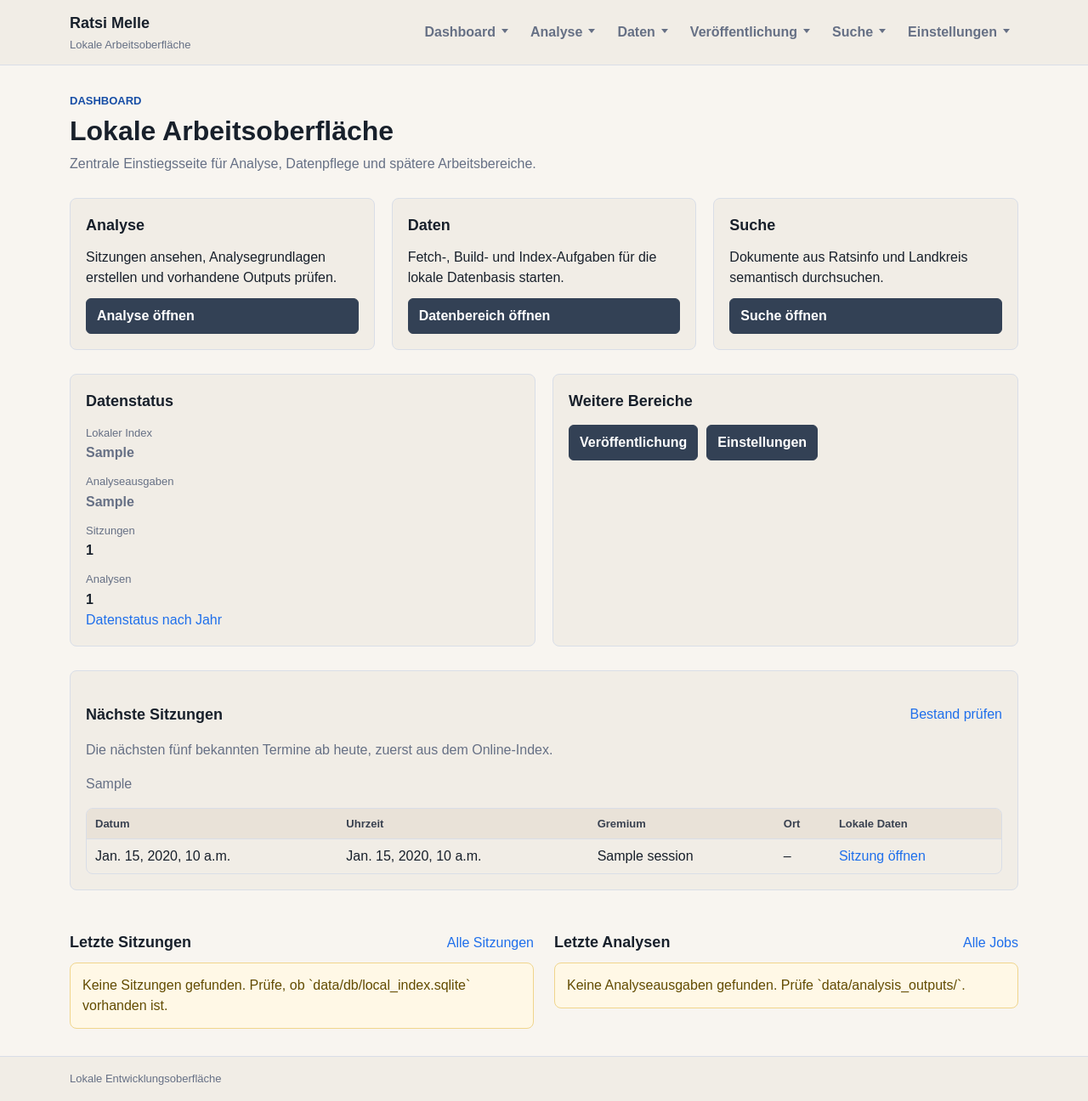
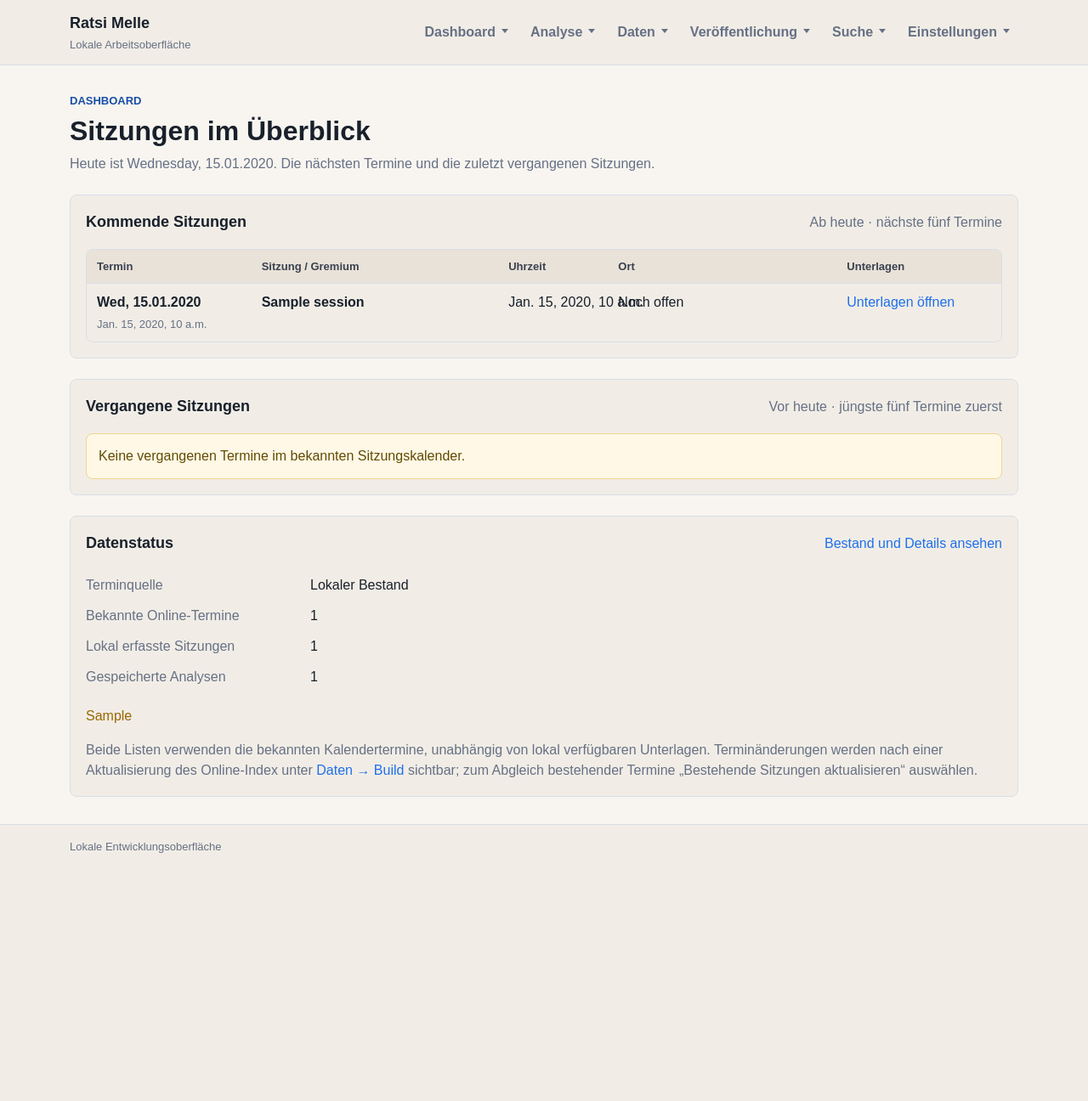
Before and after one commit to WehkingDiane/ratsi_melle, a Django app: template web/core/templates/core/dashboard.html in a window 1280 px wide. Shown: the whole page at 85% size. After the commit the page ends 1004 px from the top, so only its background shows below. Run offline with Django 5.2, Linux system fonts and the light colour scheme; the template is opened without the code that fills it: most values are stand-ins (such as "Sample title", 1, 10 or a date in 2020).

Commit message:
Focus the desktop dashboard on calendar sessions

```diff
--- a/web/core/static/core/css/layout.css
+++ b/web/core/static/core/css/layout.css
@@ -111,6 +111,99 @@
   grid-template-columns: minmax(230px, 0.34fr) minmax(0, 1fr);
 }
 
+/* The dashboard keeps calendar sections in a single desktop column. */
+.dashboard-flow {
+  display: flex;
+  flex-direction: column;
+  gap: 24px;
+}
+
+.dashboard-heading {
+  margin-bottom: 0;
+}
+
+.dashboard-section-heading {
+  display: flex;
+  align-items: baseline;
+  justify-content: space-between;
+  gap: 24px;
+  margin-bottom: 18px;
+}
+
+.dashboard-session-table {
+  table-layout: fixed;
+  width: 100%;
+}
+
+.dashboard-session-table th:first-child {
+  width: 18%;
+}
+
+.dashboard-session-table th:nth-child(2) {
+  width: 27%;
+}
+
+.dashboard-session-table th:nth-child(3) {
+  width: 12%;
+}
+
+.dashboard-session-table th:nth-child(4) {
+  width: 25%;
+}
+
+.dashboard-session-table td:nth-child(3) {
+  white-space: nowrap;
+}
+
+.dashboard-date time,
+.dashboard-relative {
+  display: block;
+}
+
+.dashboard-date time,
+.dashboard-meeting {
+  font-weight: 700;
+}
+
+.dashboard-relative {
+  color: var(--muted);
+  font-size: 13px;
+  margin-top: 4px;
+}
+
+.dashboard-relative-today {
+  color: var(--accent-strong);
+  font-weight: 700;
+}
+
+.dashboard-today {
+  background: #eef4ff;
+}
+
+.dashboard-summary dl {
+  margin: 0 0 16px;
+}
+
+.dashboard-summary dl > div {
+  display: flex;
+  gap: 24px;
+  padding: 6px 0;
+}
+
+.dashboard-summary dt {
+  color: var(--muted);
+  width: 240px;
+  flex-shrink: 0;
+}
+
+.dashboard-summary dd {
+  margin: 0;
+}
+
+.dashboard-summary > p:last-child {
+  margin-bottom: 0;
+}
+
 .section-title {
   align-items: center;
   display: flex;
--- a/web/core/templates/base.html
+++ b/web/core/templates/base.html
@@ -48,6 +48,7 @@
             <a href="{% url 'data_tools:service_fetch' %}">Fetch: Daten holen</a>
             <a href="{% url 'data_tools:service_build' %}">Build: Datenbank-Tools</a>
             <a href="{% url 'data_tools:service_vector' %}">Build: Vektorindex</a>
+            <a href="{% url 'data_tools:service_status_detail' %}">Datenstatus nach Jahr</a>
           </div>
         </div>
         <div class="nav-menu">
--- a/web/core/templates/core/dashboard.html
+++ b/web/core/templates/core/dashboard.html
@@ -3,89 +3,42 @@
 {% block title %}Dashboard - Ratsi Melle{% endblock %}
 
 {% block content %}
-<section class="page-heading">
+<div class="dashboard-flow">
+<header class="page-heading dashboard-heading">
   <p class="eyebrow">Dashboard</p>
-  <h1>Lokale Arbeitsoberfläche</h1>
-  <p>Zentrale Einstiegsseite für Analyse, Datenpflege und spätere Arbeitsbereiche.</p>
+  <h1>Sitzungen im Überblick</h1>
+  <p>Heute ist {{ today|date:"l, d.m.Y" }}. Die nächsten Termine und die zuletzt vergangenen Sitzungen.</p>
+</header>
+
+<section class="panel dashboard-section" aria-labelledby="upcoming-heading">
+  <div class="dashboard-section-heading">
+    <h2 id="upcoming-heading">Kommende Sitzungen</h2>
+    <span class="muted">Ab heute · nächste fünf Termine</span>
+  </div>
+  {% include "core/partials/dashboard_sessions.html" with sessions=upcoming_sessions empty_message="Keine kommenden Termine im bekannten Sitzungskalender. Das bedeutet nicht, dass keine weiteren Sitzungen geplant sind." %}
 </section>
 
-<section class="grid three-columns area-grid">
-  <article class="panel area-card">
-    <h2>Analyse</h2>
-    <p>Sitzungen ansehen, Analysegrundlagen erstellen und vorhandene Outputs prüfen.</p>
-    <a class="button secondary" href="{% url 'analysis:index' %}">Analyse öffnen</a>
-  </article>
-  <article class="panel area-card">
-    <h2>Daten</h2>
-    <p>Fetch-, Build- und Index-Aufgaben für die lokale Datenbasis starten.</p>
-    <a class="button secondary" href="{% url 'data_tools:index' %}">Datenbereich öffnen</a>
-  </article>
-  <article class="panel area-card">
-    <h2>Suche</h2>
-    <p>Dokumente aus Ratsinfo und Landkreis semantisch durchsuchen.</p>
-    <a class="button secondary" href="{% url 'search:index' %}">Suche öffnen</a>
-  </article>
+<section class="panel dashboard-section" aria-labelledby="past-heading">
+  <div class="dashboard-section-heading">
+    <h2 id="past-heading">Vergangene Sitzungen</h2>
+    <span class="muted">Vor heute · jüngste fünf Termine zuerst</span>
+  </div>
+  {% include "core/partials/dashboard_sessions.html" with sessions=recent_sessions empty_message="Keine vergangenen Termine im bekannten Sitzungskalender." %}
 </section>
 
-<section class="grid two-columns dashboard-status">
-  <article class="panel">
-    <h2>Datenstatus</h2>
-    <dl class="facts">
-      <div><dt>Lokaler Index</dt><dd class="{% if overview.local_index_exists %}status-ok{% else %}status-muted{% endif %}">{{ overview.local_index_path }}</dd></div>
-      <div><dt>Analyseausgaben</dt><dd class="{% if overview.analysis_outputs_exists %}status-ok{% else %}status-muted{% endif %}">{{ overview.analysis_outputs_path }}</dd></div>
-      <div><dt>Sitzungen</dt><dd>{{ overview.session_count }}</dd></div>
-      <div><dt>Analysen</dt><dd>{{ overview.analysis_count }}</dd></div>
-    </dl>
-    <a href="{% url 'data_tools:service_status_detail' %}">Datenstatus nach Jahr</a>
-  </article>
-  <article class="panel">
-    <h2>Weitere Bereiche</h2>
-    <div class="actions">
-      <a class="button secondary" href="{% url 'publishing:index' %}">Veröffentlichung</a>
-      <a class="button secondary" href="{% url 'settings_ui:index' %}">Einstellungen</a>
-    </div>
-  </article>
+<section class="panel dashboard-section dashboard-summary" aria-labelledby="status-heading">
+  <div class="dashboard-section-heading">
+    <h2 id="status-heading">Datenstatus</h2>
+    <a href="{% url 'data_tools:service_status_detail' %}">Bestand und Details ansehen</a>
+  </div>
+  <dl>
+    <div><dt>Terminquelle</dt><dd>{% if online_available %}Online-Index des Ratsinfo-Kalenders{% else %}Lokaler Bestand{% endif %}</dd></div>
+    <div><dt>Bekannte Online-Termine</dt><dd>{{ online_session_count|default_if_none:"Nicht verfügbar" }}</dd></div>
+    <div><dt>Lokal erfasste Sitzungen</dt><dd>{{ overview.session_count|default:"0" }}</dd></div>
+    <div><dt>Gespeicherte Analysen</dt><dd>{{ overview.analysis_count|default:"0" }}</dd></div>
+  </dl>
+  {% if upcoming_notice %}<p class="status-warning">{{ upcoming_notice }}</p>{% endif %}
+  <p class="muted">Beide Listen verwenden die bekannten Kalendertermine, unabhängig von lokal verfügbaren Unterlagen. Terminänderungen werden nach einer Aktualisierung des Online-Index unter <a href="{% url 'data_tools:service_build' %}">Daten → Build</a> sichtbar; zum Abgleich bestehender Termine „Bestehende Sitzungen aktualisieren“ auswählen.</p>
 </section>
-
-<section class="panel">
-  <div class="section-title"><h2>Nächste Sitzungen</h2><a href="{% url 'data_tools:service_status_detail' %}">Bestand prüfen</a></div>
-  <p class="muted">Die nächsten fünf bekannten Termine ab heute, zuerst aus dem Online-Index.</p>
-  {% if upcoming_notice %}<p class="status-muted">{{ upcoming_notice }}</p>{% endif %}
-  {% if upcoming_sessions %}
-  <div class="table-wrap">
-    <table class="compact-table">
-      <caption class="visually-hidden">Nächste Sitzungen</caption>
-      <thead><tr><th scope="col">Datum</th><th scope="col">Uhrzeit</th><th scope="col">Gremium</th><th scope="col">Ort</th><th scope="col">Lokale Daten</th></tr></thead>
-      <tbody>
-      {% for session in upcoming_sessions %}
-      <tr>
-        <td class="date-value">{{ session.display_date }}</td>
-        <td>{{ session.start_time|default:"–" }}</td>
-        <td>{{ session.meeting_name|default:session.committee|default:session.session_id }}</td>
-        <td>{{ session.location|default:"–" }}</td>
-        <td>{% if session.local_present %}<a href="{% url 'analysis:session_detail' session.session_id %}">Sitzung öffnen</a>{% else %}Noch nicht lokal indexiert{% endif %}</td>
-      </tr>
-      {% endfor %}
-      </tbody>
-    </table>
-  </div>
-  {% else %}<p class="empty-state">Keine kommenden Termine im vorhandenen Bestand. Aktualisiere den Online-Index im Datenbereich.</p>{% endif %}
-</section>
-
-<section class="split-content">
-  <div>
-    <div class="section-title">
-      <h2>Letzte Sitzungen</h2>
-      <a href="{% url 'analysis:session_list' %}">Alle Sitzungen</a>
-    </div>
-    {% include "analysis/partials/session_table.html" with sessions=recent_sessions compact=True %}
-  </div>
-  <div>
-    <div class="section-title">
-      <h2>Letzte Analysen</h2>
-      <a href="{% url 'analysis:job_list' %}">Alle Jobs</a>
-    </div>
-    {% include "analysis/partials/job_table.html" with jobs=recent_jobs compact=True %}
-  </div>
-</section>
+</div>
 {% endblock %}
--- /dev/null
+++ b/web/core/templates/core/partials/dashboard_sessions.html
@@ -0,0 +1,29 @@
+{% if sessions %}
+<div class="table-wrap">
+  <table class="dashboard-session-table">
+    <thead>
+      <tr><th scope="col">Termin</th><th scope="col">Sitzung / Gremium</th><th scope="col">Uhrzeit</th><th scope="col">Ort</th><th scope="col">Unterlagen</th></tr>
+    </thead>
+    <tbody>
+      {% for session in sessions %}
+      <tr{% if session.is_today %} class="dashboard-today"{% endif %}>
+        <td class="dashboard-date">
+          <time datetime="{{ session.calendar_date|date:'Y-m-d' }}">{{ session.calendar_date|date:"D, d.m.Y" }}</time>
+          <span class="dashboard-relative{% if session.is_today %} dashboard-relative-today{% endif %}">{{ session.relative_date }}</span>
+        </td>
+        <td class="dashboard-meeting">{{ session.meeting_name }}</td>
+        <td>{{ session.start_time|default:"Noch offen" }}</td>
+        <td>{{ session.location|default:"Noch offen" }}</td>
+        <td>
+          {% if session.local_present %}<a href="{% url 'analysis:session_detail' session.session_id %}">Unterlagen öffnen</a>
+          {% elif session.public_url %}<a href="{{ session.public_url }}">Im Ratsinfo ansehen</a>
+          {% else %}<span class="muted">Noch keine Unterlagen verknüpft</span>{% endif %}
+        </td>
+      </tr>
+      {% endfor %}
+    </tbody>
+  </table>
+</div>
+{% else %}
+<p class="empty-state">{{ empty_message }}</p>
+{% endif %}
--- a/web/core/views.py
+++ b/web/core/views.py
@@ -11,8 +11,8 @@ from core.services.session_inventory import dashboard_session_groups
 
 def dashboard(request):
     overview = analysis_services.source_overview()
-    meetings = dashboard_session_groups(analysis_services.list_sessions(), timezone.localdate())
-    recent_jobs = analysis_services.list_analysis_outputs()[:5]
+    today = timezone.localdate()
+    meetings = dashboard_session_groups(analysis_services.list_sessions(), today)
     return render(
         request,
         "core/dashboard.html",
@@ -20,6 +20,6 @@ def dashboard(request):
             "active_nav": "dashboard",
             "overview": overview,
             **meetings,
-            "recent_jobs": recent_jobs,
+            "today": today,
         },
     )
```
Also changed, not shown: docs/web_ui.md (+2 -2 lines), tests/test_web_pages.py (+2 -1 lines), tests/test_yearly_session_inventory.py (+65 -3 lines), web/core/services/session_inventory.py (+37 -10 lines), README.md, 1 other file.
